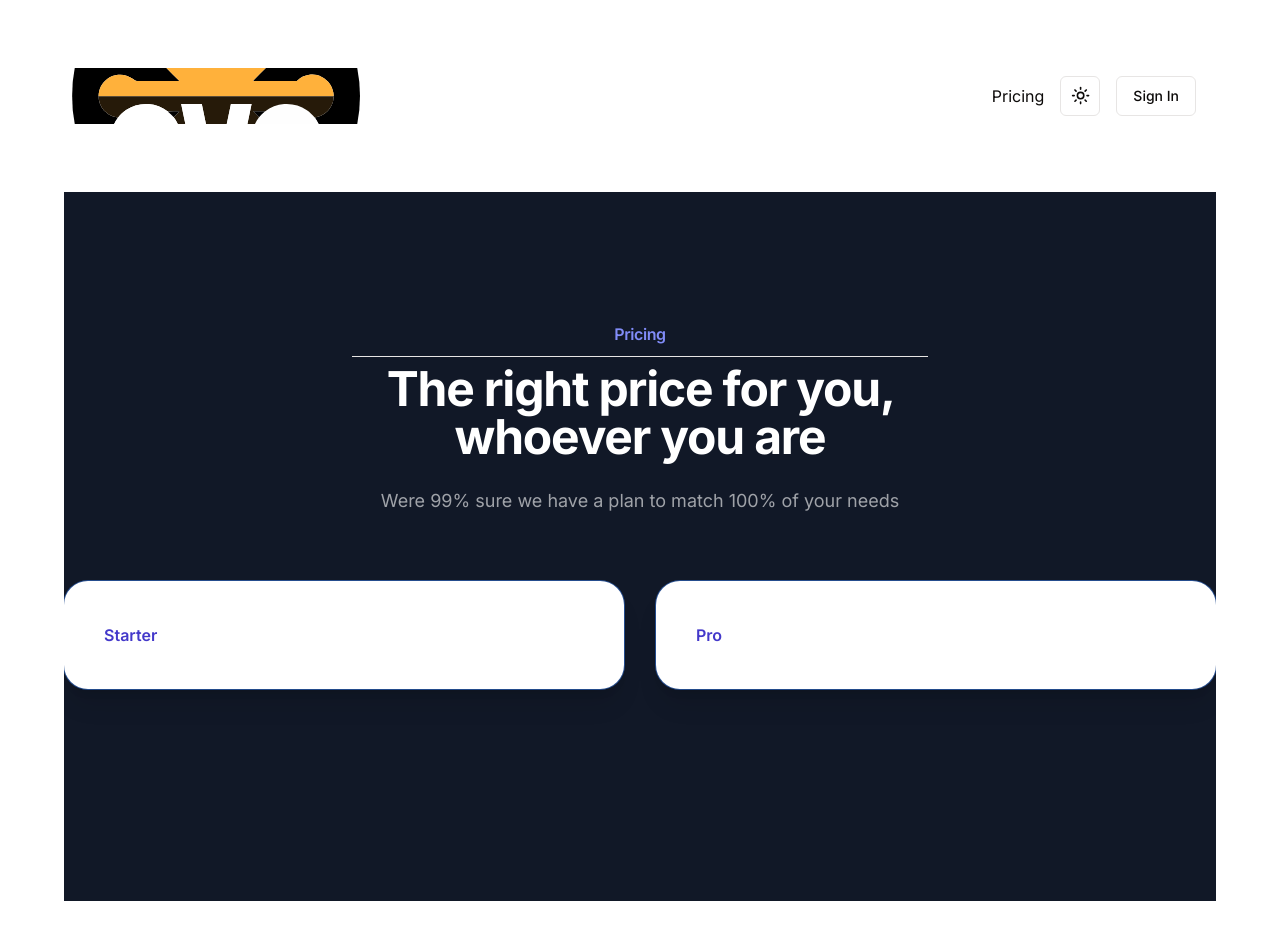
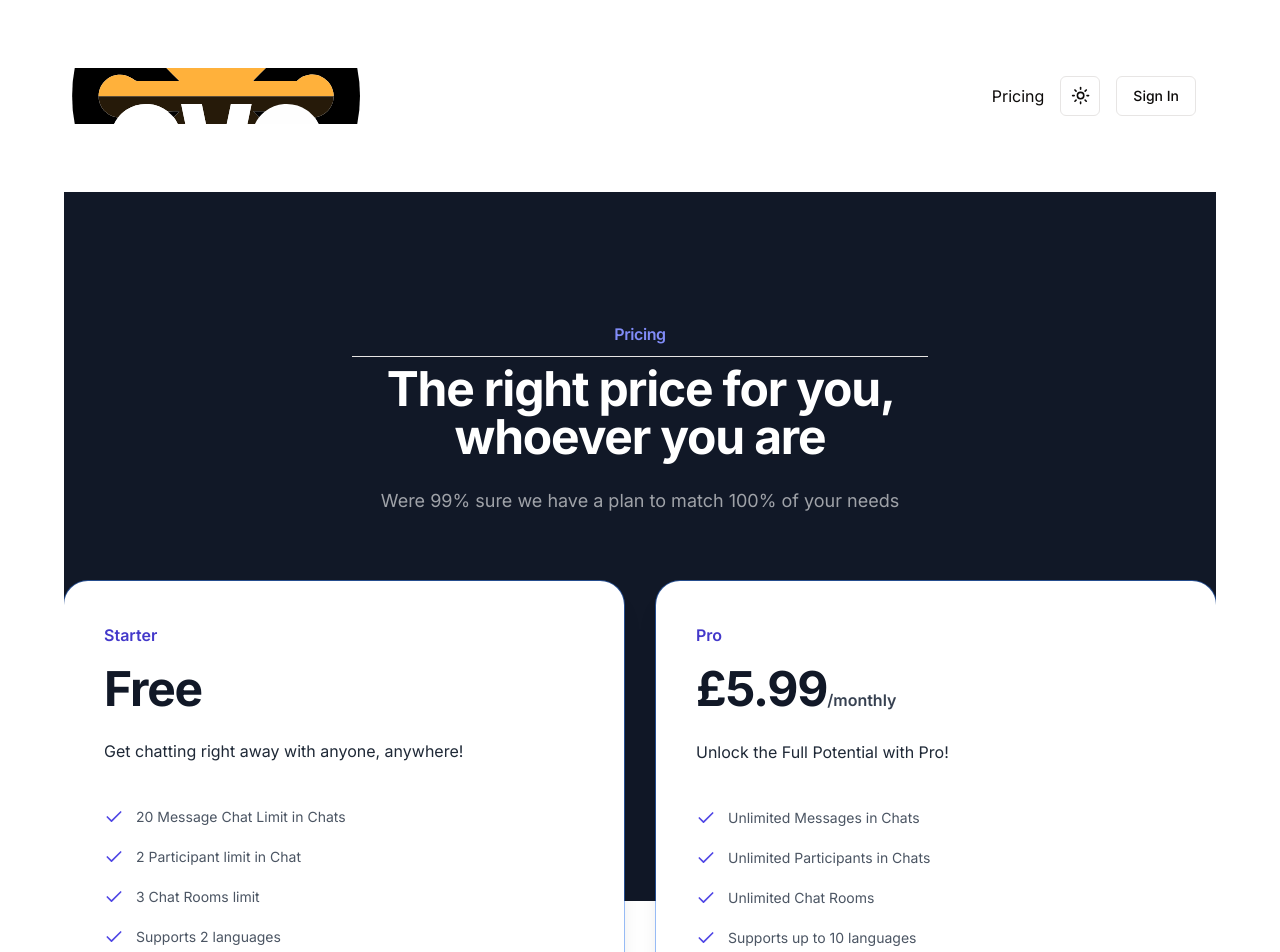
Before and after one commit to bcthakre/nextjs-shadcn-test, a Next.js app: page /pricing in a window 1280 px wide. Shown: the top 952 px of the page. Built offline with nearby package versions, Linux system fonts and the light colour scheme; no server answers.

Commit message:
Add pricing card features and styling

```diff
--- a/src/components/PricingCard.tsx
+++ b/src/components/PricingCard.tsx
@@ -1,3 +1,5 @@
+import { CheckIcon } from "lucide-react";
+
 const tiers = [
   {
     name: "Starter",
@@ -48,6 +50,41 @@ function PricingCard({ redirect }: { redirect: boolean }) {
               >
                 {tier.name}
               </h3>
+              <div className="mt-4 felx items-baseline gap-x-2">
+                {tier.priceMonthly ? (
+                  <>
+                    <span className="text-5xl font-bold tracking-tight text-gray-900">
+                      {tier.priceMonthly}
+                    </span>
+                    <span className="text-base font-semibold leading-7 text-gray-700">
+                      /monthly
+                    </span>
+                  </>
+                ) : (
+                  <>
+                    <span className="text-5xl font-bold tracking-tight text-gray-900">
+                      Free
+                    </span>
+                  </>
+                )}
+              </div>
+              <p className="mt-6 text-base leading-7 text-gray-800">
+                {tier.description}
+              </p>
+              <ul
+                role="list"
+                className="mt-10 space-y-4 text-sm leading-6 text-gray-600"
+              >
+                {tier.features.map((feature) => (
+                  <li key={feature} className="flex gap-x-3">
+                    <CheckIcon
+                      className="h-6 w-5 flex-none text-indigo-600"
+                      aria-hidden="true"
+                    />
+                    {feature}
+                  </li>
+                ))}
+              </ul>
             </div>
           </div>
         ))}
```
